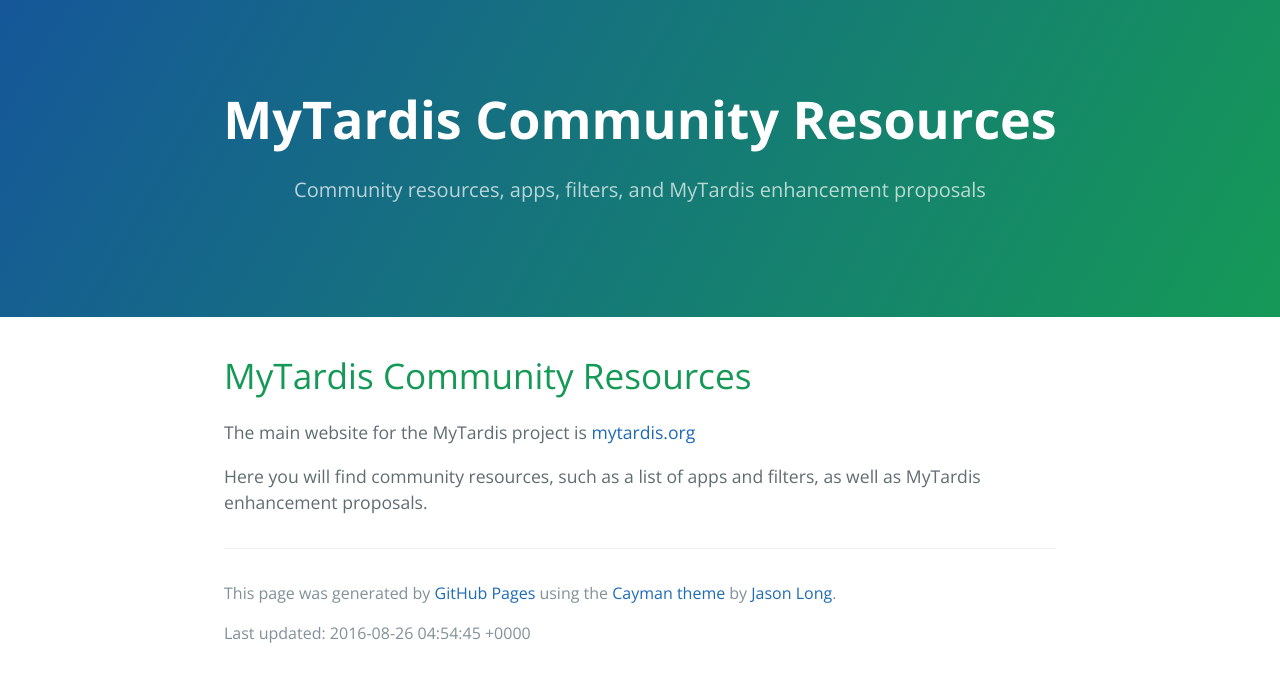
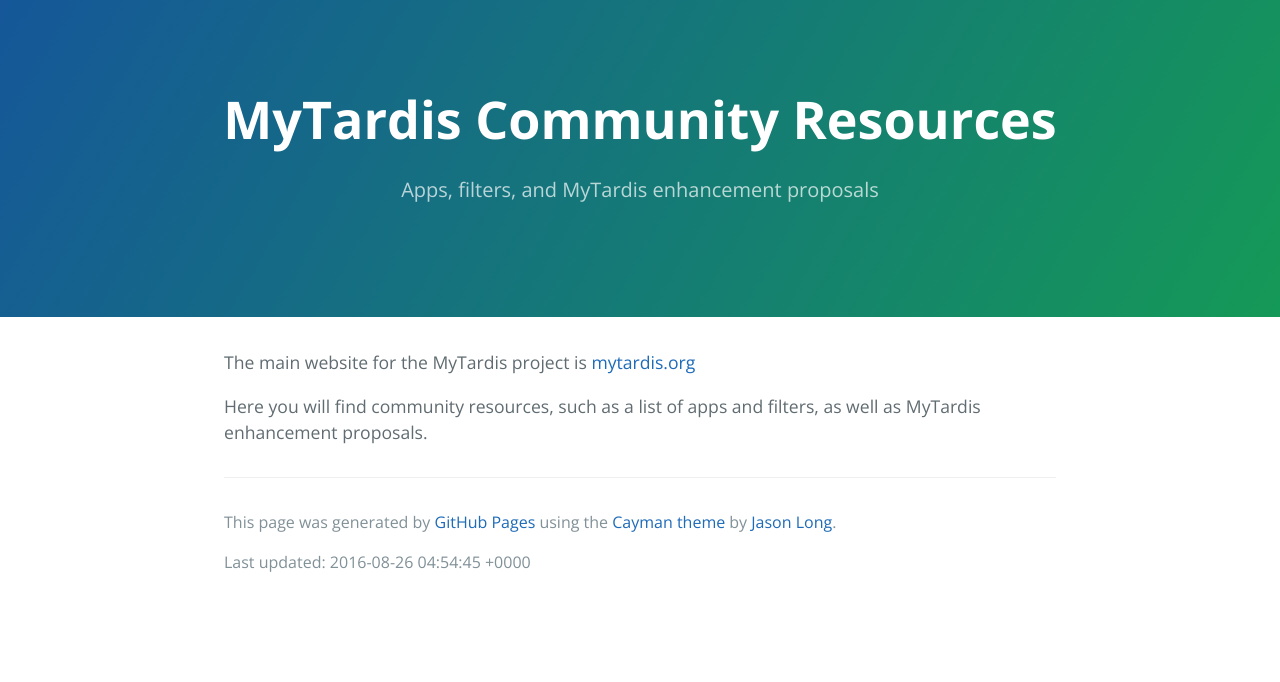
Before and after one commit to mytardis/mytardis.github.io, a Jekyll site: the page built from index.html, in a window 1280 px wide. Shown: the top 682 px of the page. Built offline with Jekyll 4.4.1, drawn with Linux system fonts in a browser that asks for light colours.

Commit message:
small edit

```diff
--- a/_layouts/main.html
+++ b/_layouts/main.html
@@ -12,7 +12,7 @@
   <body>
     <section class="page-header">
       <h1 class="project-name">MyTardis Community Resources</h1>
-      <h2 class="project-tagline">Community resources, apps, filters, and MyTardis enhancement proposals</h2>
+      <h2 class="project-tagline">Apps, filters, and MyTardis enhancement proposals</h2>
     </section>
 
     <section class="main-content">
--- a/index.html
+++ b/index.html
@@ -2,8 +2,6 @@
 layout: main
 title: Home
 ---
-<h1>
-<a id="mytardis-community-resources" class="anchor" href="#mytardis-community-resources" aria-hidden="true"><span aria-hidden="true" class="octicon octicon-link"></span></a>MyTardis Community Resources</h1>
 
 <p>The main website for the MyTardis project is <a href="http://mytardis.org">mytardis.org</a></p>
 
```
